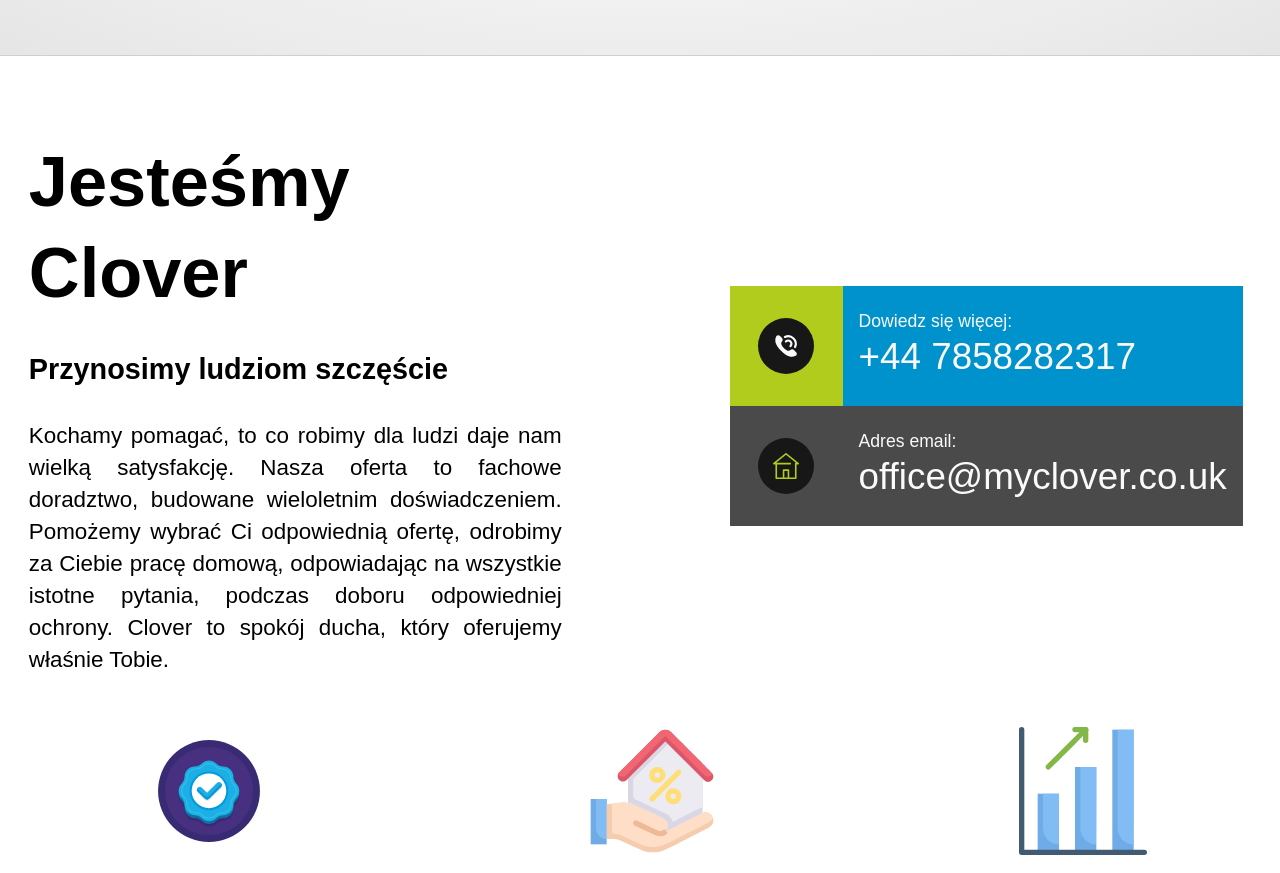
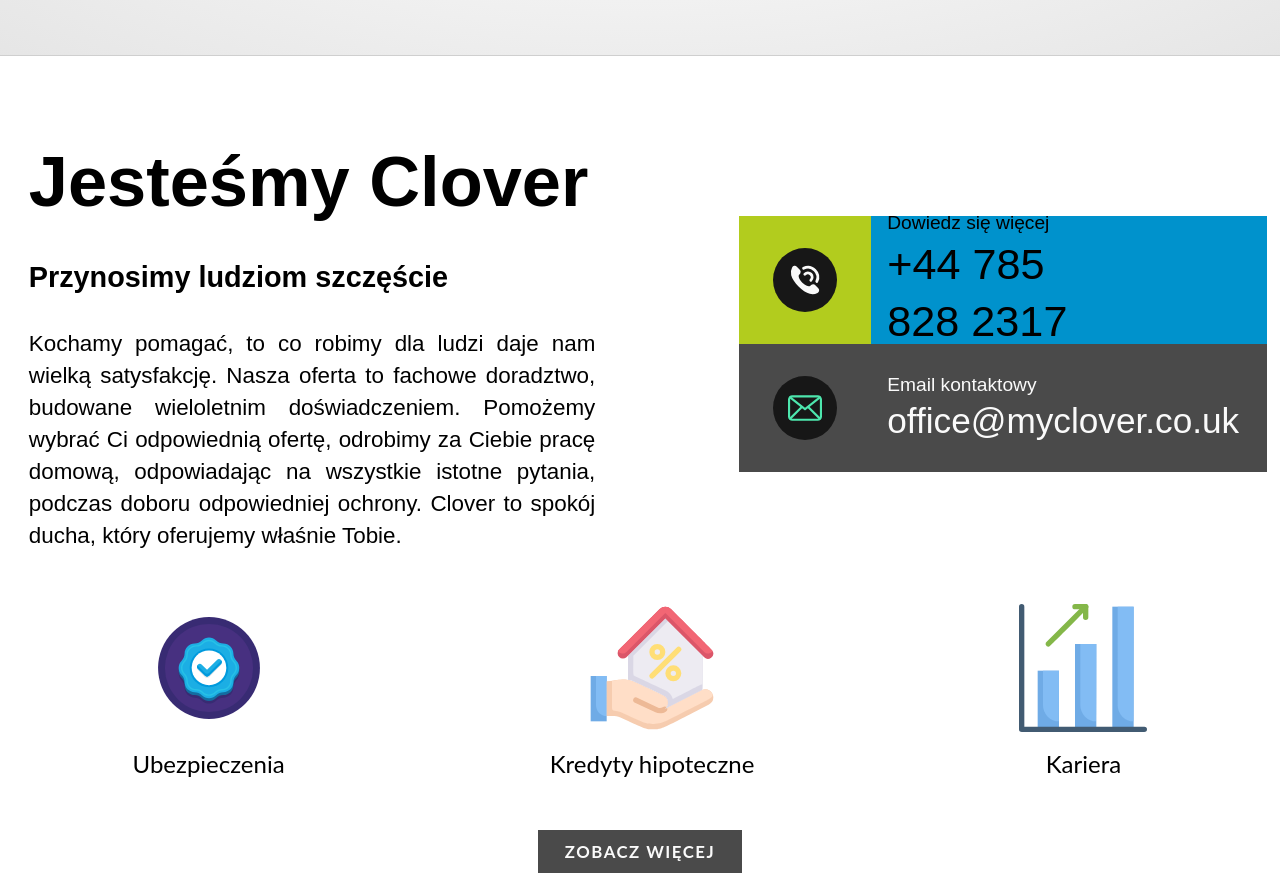
Before and after one commit to TZ-fn/MyClover, a React (Vite) app: page / in a window 1280 px wide. Shown: the part 540-1413 px from the top of the page. Built offline with nearby package versions, Linux system fonts and the light colour scheme; a web font is replaced by a local one.

Commit message:
fix: switch to using ContactDataBox component

```diff
--- a/src/components/AboutSection/AboutSection.module.scss
+++ b/src/components/AboutSection/AboutSection.module.scss
@@ -62,85 +62,6 @@
   @media (min-width: 1200px) {
     text-align: justify;
   }
-}
-
-.contactData {
-  display: flex;
-  flex-direction: column;
-  align-items: flex-start;
-  justify-content: center;
-  font-family: "Cabin", sans-serif;
-  font-size: clamp(1.5rem, 4vw, 2.3rem);
-  color: var(--white);
-}
-
-.contactDataContainer {
-  width: 100%;
-  height: 7.5rem;
-  display: flex;
-  align-items: flex-start;
-  justify-content: center;
-}
-
-.phoneContainer,
-.emailContainer {
-  min-height: 4rem;
-  padding: 1.5rem 0.5rem 2rem 1rem;
-  height: 100%;
-  width: 75%;
-  max-width: 25rem;
-}
-
-.phoneContainer {
-  background-color: var(--accent-color-blue);
-}
-
-.emailContainer {
-  background-color: var(--dark-grey);
-}
-
-.phoneIconContainer,
-.emailIconContainer {
-  display: flex;
-  align-items: center;
-  justify-content: center;
-  height: 100%;
-  width: 20%;
-}
-
-.phoneIconContainer {
-  background-color: var(--accent-color-green);
-
-  svg path {
-    fill: var(--white);
-  }
-}
-
-.emailIconContainer {
-  background-color: var(--dark-grey);
-
-  svg path {
-    fill: var(--accent-color-green);
-  }
-}
-
-.iconInnerContainer {
-  min-height: 3.5rem;
-  height: 3.5vw;
-  min-width: 3.5rem;
-  width: 3.5vw;
-  border-radius: 50%;
-  background-color: var(--black);
-  padding: 15px;
-  transition: all 0.1s ease-in-out;
-
-  &:hover {
-    background-color: transparent;
-  }
-}
-
-.dataLabel {
-  font-size: clamp(1rem, 2vw, 1.1rem);
 }
 
 .iconsContainer {
--- a/src/components/AboutSection/AboutSection.tsx
+++ b/src/components/AboutSection/AboutSection.tsx
@@ -4,6 +4,7 @@ import IconChecked from "assets/Icons/iconChecked.svg";
 import IconGrowth from "assets/Icons/iconGrowth.svg";
 import IconMortgage from "assets/Icons/iconMortgage.svg";
 import styles from "./AboutSection.module.scss";
+import ContactDataBox from "components/ContactDataBox/ContactDataBox";
 
 export default function AboutSection() {
   const [translation] = useTranslation();
@@ -18,40 +19,8 @@ export default function AboutSection() {
           <h4 className={styles.subHeader}>{aboutSectionTranslation.subHeader}</h4>
           <p className={styles.mainText}>{aboutSectionTranslation.mainText}</p>
         </div>
-
-        <div className={styles.contactData}>
-          <div className={styles.contactDataContainer}>
-            <div className={styles.phoneIconContainer}>
-              <div className={styles.iconInnerContainer}>
-                <svg xmlns="http://www.w3.org/2000/svg" viewBox="0 0 24 24">
-                  <path d="M21.384 17.752a2.108 2.108 0 0 1-.522 3.359 7.543 7.543 0 0 1-5.476.642C10.5 20.523 3.477 13.5 2.247 8.614a7.543 7.543 0 0 1 .642-5.476 2.108 2.108 0 0 1 3.359-.522L8.333 4.7a2.094 2.094 0 0 1 .445 2.328A3.877 3.877 0 0 1 8 8.2c-2.384 2.384 5.417 10.185 7.8 7.8a3.877 3.877 0 0 1 1.173-.781 2.092 2.092 0 0 1 2.328.445zM10.571 2.771a1 1 0 1 0 .858 1.806 6 6 0 0 1 7.994 7.994 1 1 0 0 0 1.807.858A8 8 0 0 0 10.571 2.771zm4.844 10.057a1 1 0 0 0 1.414 0 4 4 0 1 0-5.657-5.656 1 1 0 0 0 1.414 1.414 2.048 2.048 0 0 1 2.829 0 2 2 0 0 1 0 2.828 1 1 0 0 0 0 1.414z" />
-                </svg>
-              </div>
-            </div>
-            <div className={styles.phoneContainer}>
-              <p className={styles.dataLabel}>{aboutSectionTranslation.learnMore}</p>
-              <Link to="tel://447858282317">+44 7858282317</Link>
-            </div>
-          </div>
-          <div className={styles.contactDataContainer}>
-            <div className={styles.emailIconContainer}>
-              <div className={styles.iconInnerContainer}>
-                <svg xmlns="http://www.w3.org/2000/svg" viewBox="0 0 32 32">
-                  <path
-                    d="m31.63 12.22-15-12a1 1 0 0 0-1.25 0l-15 12A1 1 0 0 0 1 14h2v17a1 1 0 0 0 1 1h24a1 1 0 0 0 1-1V14h2a1 1 0 0 0 .63-1.78zM18 30h-4v-8h4zm10-18a1 1 0 0 0-1 1v17h-7v-9a1 1 0 0 0-1-1h-6a1 1 0 0 0-1 1v9H5V14h17v-2H3.85L16 2.28 28.15 12z"
-                    data-name="10-House"
-                  />
-                </svg>
-              </div>
-            </div>
-            <div className={styles.emailContainer}>
-              <p className={styles.dataLabel}>{aboutSectionTranslation.emailAddress}</p>
-              <Link to="mailto:office@myclover.co.uk">office@myclover.co.uk</Link>
-            </div>
-          </div>
-        </div>
+        <ContactDataBox phoneNumber="785 828 2317" />
       </div>
-
       <div className={styles.iconsContainer}>
         <div>
           <div className={styles.iconContainer}>
--- a/src/components/ContactDataBox/ContactDataBox.module.scss
+++ b/src/components/ContactDataBox/ContactDataBox.module.scss
@@ -7,7 +7,7 @@
 
 .contactItemContainer {
   width: 100%;
-  min-height: 6rem;
+  min-height: 8rem;
   height: 9vw;
   max-height: 8rem;
   display: flex;
@@ -33,10 +33,13 @@
   height: 100%;
   width: 75%;
   padding-inline: 1rem;
+  padding-inline-end: 4rem;
 }
 
 .phoneContainer {
+  font-size: clamp(1.3rem, 6vw, 2.7rem);
   background-color: var(--accent-color-blue);
+
   a {
     font-family: "AlegreyaSans", sans-serif;
   }
@@ -54,8 +57,7 @@
   justify-content: center;
   height: 100%;
   width: 25%;
-  padding-left: 1rem;
-  padding-right: 1rem;
+  padding-inline: 1rem;
 }
 
 .phoneIconContainer {
@@ -75,10 +77,10 @@
 }
 
 .iconInnerContainer {
-  min-height: 3.5rem;
-  height: 3.5vw;
-  min-width: 3.5rem;
-  width: 3.5vw;
+  min-height: 4rem;
+  height: 3vw;
+  min-width: 4rem;
+  width: 3vw;
   border-radius: 50%;
   background-color: var(--black);
   padding: 15px;
```
